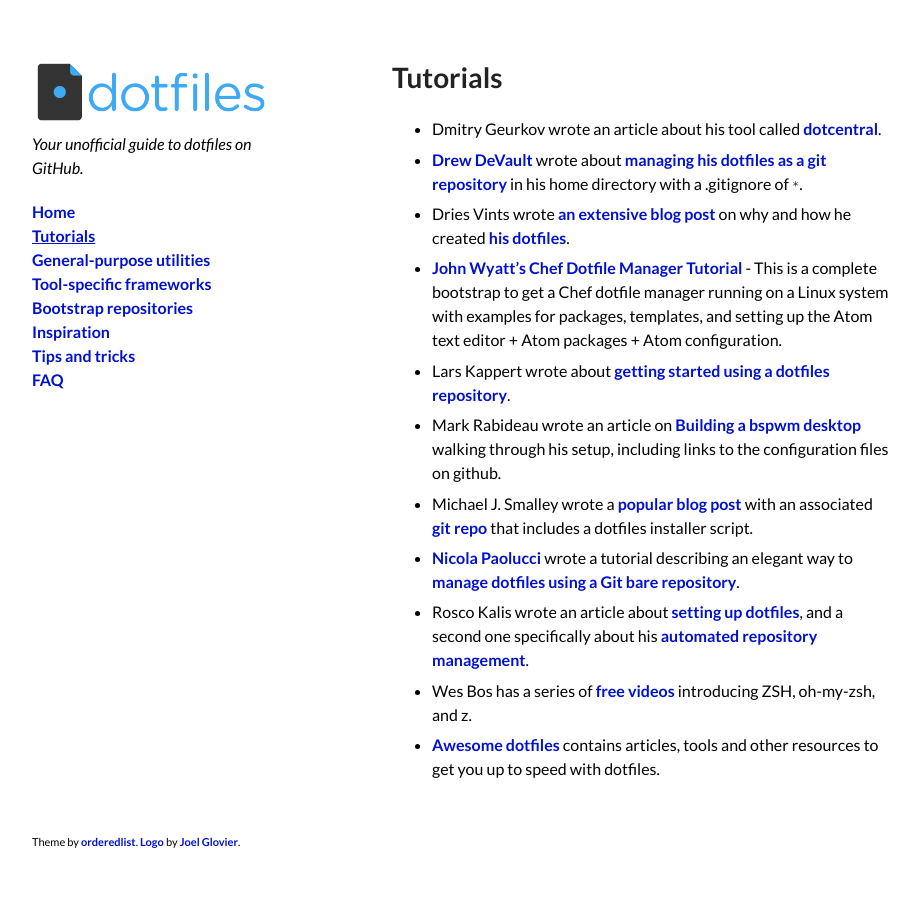
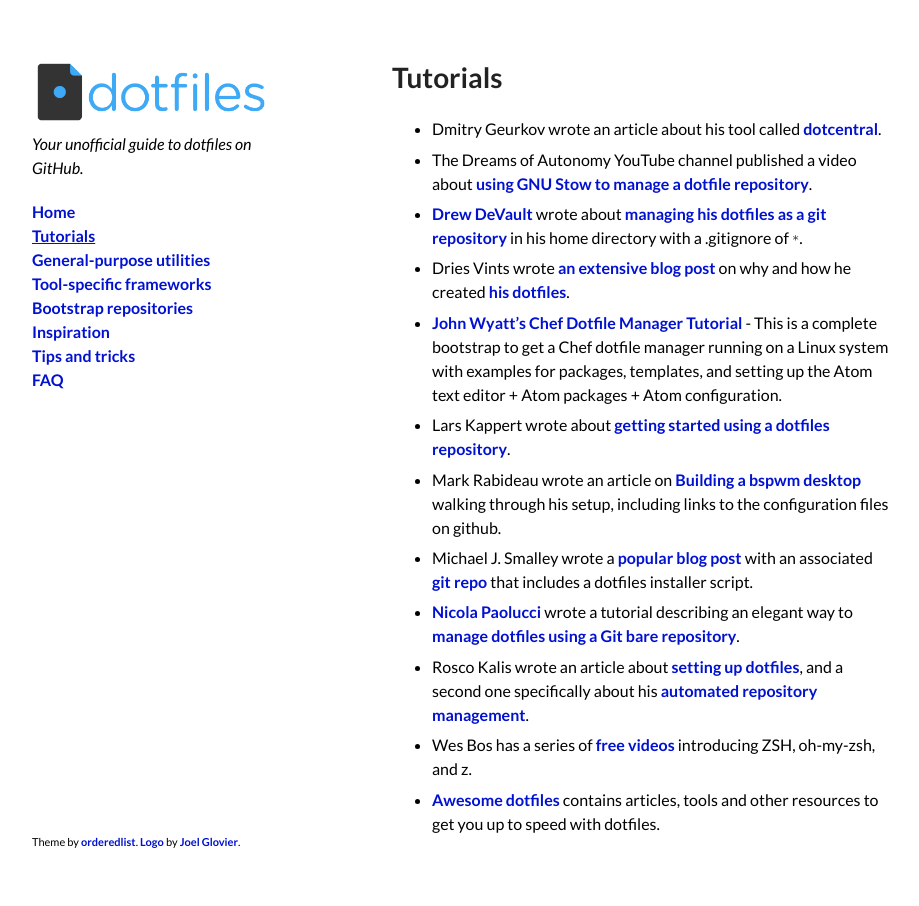
Before and after one commit to dotfiles/dotfiles.github.com, a Jekyll site: the page built from tutorials.md, in a window 1280 px wide. Shown: the whole page, without its empty margins (178-1097 px from the left). Built offline with Jekyll 4.4.1, drawn with Linux system fonts in a browser that asks for light colours; comment, search, counter and statistics services are not loaded.

Commit message:
feat: add GNU stow tutorial resource

```diff
--- a/_data/tutorials.yml
+++ b/_data/tutorials.yml
@@ -1,3 +1,7 @@
+- author: Dreams of Autonomy
+  description: >
+    The Dreams of Autonomy YouTube channel published a video about
+    [using GNU Stow to manage a dotfile repository](https://www.youtube.com/watch?v=y6XCebnB9gs).
 - author: Drew DeVault
   description: >
     [Drew DeVault](https://drewdevault.com/) wrote about
```
